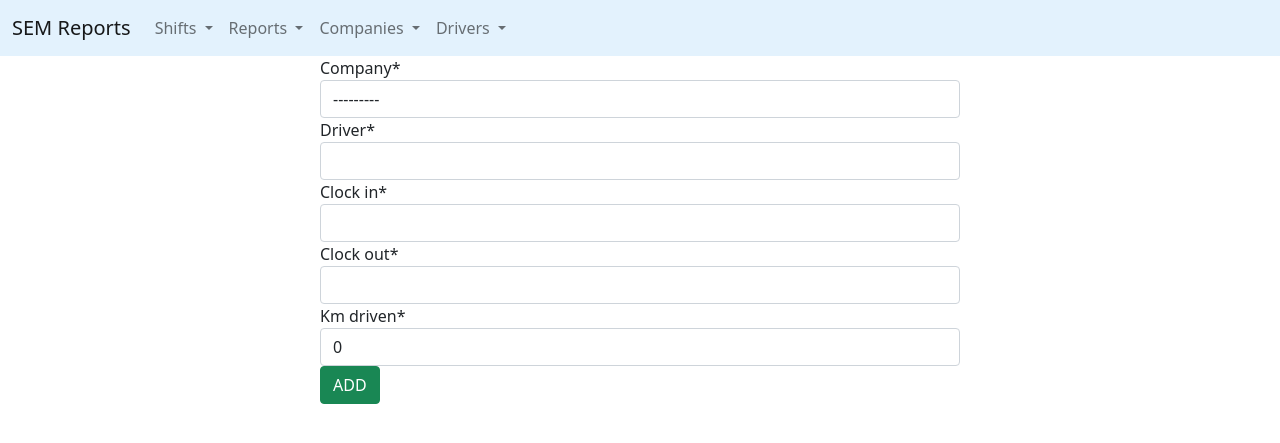
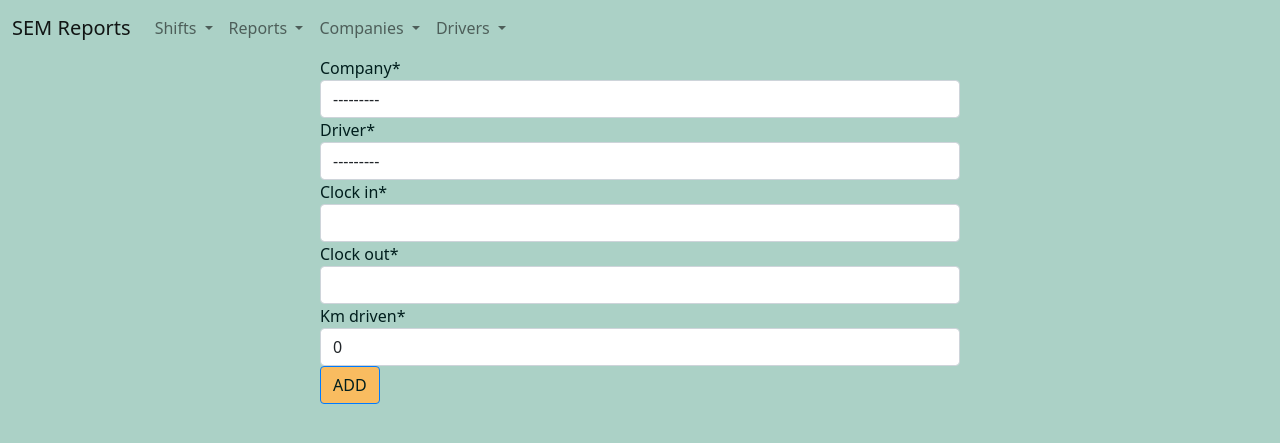
Before and after one commit to stachowb/pythonProject8, a Django app: page /shifts/add/ in a window 1280 px wide. Shown: the top 443 px of the page. Run offline with Django 3.2, Linux system fonts and the light colour scheme; data that the repository does not hold is empty; some libraries are stand-ins or nearby versions.

```diff
--- a/semshifts/shifts/forms.py
+++ b/semshifts/shifts/forms.py
@@ -7,9 +7,9 @@ class CreateShiftForm(forms.ModelForm):
         model = Shift
         fields = ['company', 'driver', 'clock_in', 'clock_out', 'km_driven']
 
-        widgets = {
-            "driver": forms.TextInput(attrs={"class": "form-control"}),
-            "clock_in": forms.DateTimeInput(attrs={"class": "form-control"}),
-            "clock_out": forms.DateTimeInput(attrs={"class": "form-control"}),
-            "km_driven": forms.NumberInput(attrs={"class": "form-control"})
-        }
+        # widgets = {
+        #     "driver": forms.ChoiceField(attrs={"class": "form-control"}),
+        #     "clock_in": forms.DateTimeInput(attrs={"class": "form-control"}),
+        #     "clock_out": forms.DateTimeInput(attrs={"class": "form-control"}),
+        #     "km_driven": forms.NumberInput(attrs={"class": "form-control"})
+        # }
--- a/semshifts/static/styles/style.css
+++ b/semshifts/static/styles/style.css
@@ -0,0 +1,32 @@
+body{
+  background-color: #abd1c6;
+  color: #001e1d;
+}
+
+.btn-primary {
+  color: #001e1d;
+  background-color: #f9bc60;
+  border-color: #007bff;
+}
+
+.btn-primary:hover {
+  color: #001e1d;
+  background-color: #f9af60;
+  border-color: #0062cc;
+}
+
+.btn-primary:focus, .btn-primary.focus {
+  box-shadow: 0 0 0 3px rgba(0, 123, 255, 0.5);
+}
+
+.btn-primary.disabled, .btn-primary:disabled {
+  background-color: #007bff;
+  border-color: #007bff;
+}
+
+.btn-primary:active, .btn-primary.active,
+.show > .btn-primary.dropdown-toggle {
+  background-color: #0069d9;
+  background-image: none;
+  border-color: #0062cc;
+}
--- a/semshifts/templates/base.html
+++ b/semshifts/templates/base.html
@@ -1,4 +1,4 @@
-{% load crispy_forms_tags %}
+{% load static %}
 <!DOCTYPE html>
 <html lang="en">
 <head>
@@ -6,6 +6,8 @@
     <title>{% block title %}SEM Shifts{% endblock %}</title>
     <link href="https://cdn.jsdelivr.net/npm/bootstrap@5.0.0-beta3/dist/css/bootstrap.min.css" rel="stylesheet"
           integrity="sha384-eOJMYsd53ii+scO/bJGFsiCZc+5NDVN2yr8+0RDqr0Ql0h+rP48ckxlpbzKgwra6" crossorigin="anonymous">
+    <link rel="stylesheet" href="{% static "styles/style.css" %}">
+
 </head>
 <body>
 {% include "navbar.html" %}
--- a/semshifts/templates/navbar.html
+++ b/semshifts/templates/navbar.html
@@ -1,5 +1,5 @@
 <div>
-    <nav class="navbar navbar-expand-lg navbar-light" style="background-color: #e3f2fd;">
+    <nav class="navbar navbar-expand-lg navbar-light" style="background-color: #abd1c6;">
         <div class="container-fluid">
             <a class="navbar-brand" href="{% url "home" %}">SEM Reports</a>
             <div class="collapse navbar-collapse" id="navbarNavAltMarkup">
--- a/semshifts/templates/shifts/shift-add.html
+++ b/semshifts/templates/shifts/shift-add.html
@@ -1,13 +1,14 @@
 {% extends "base.html" %}
+{% load crispy_forms_filters %}
 {% load crispy_forms_tags %}
 {% block title %}Add Shift{% endblock %}
 {% block content %}
     <div class="offset-3 col-md-6">
-    <form method="POST">{% csrf_token %}
-        <div class="form-group">
-            {{form|crispy}}
-        </div>
-    <input type="submit" class="btn btn-success" value="ADD">
-    </form>
+        <form method="POST">{% csrf_token %}
+            <div class="form-group">
+                {{ form|crispy }}
+            </div>
+            <input type="submit" class="btn btn-primary" value="ADD">
+        </form>
     </div>
 {% endblock %}
```
Also changed, not shown: semshifts/static/js/app.js (added, +8 -0 lines).
